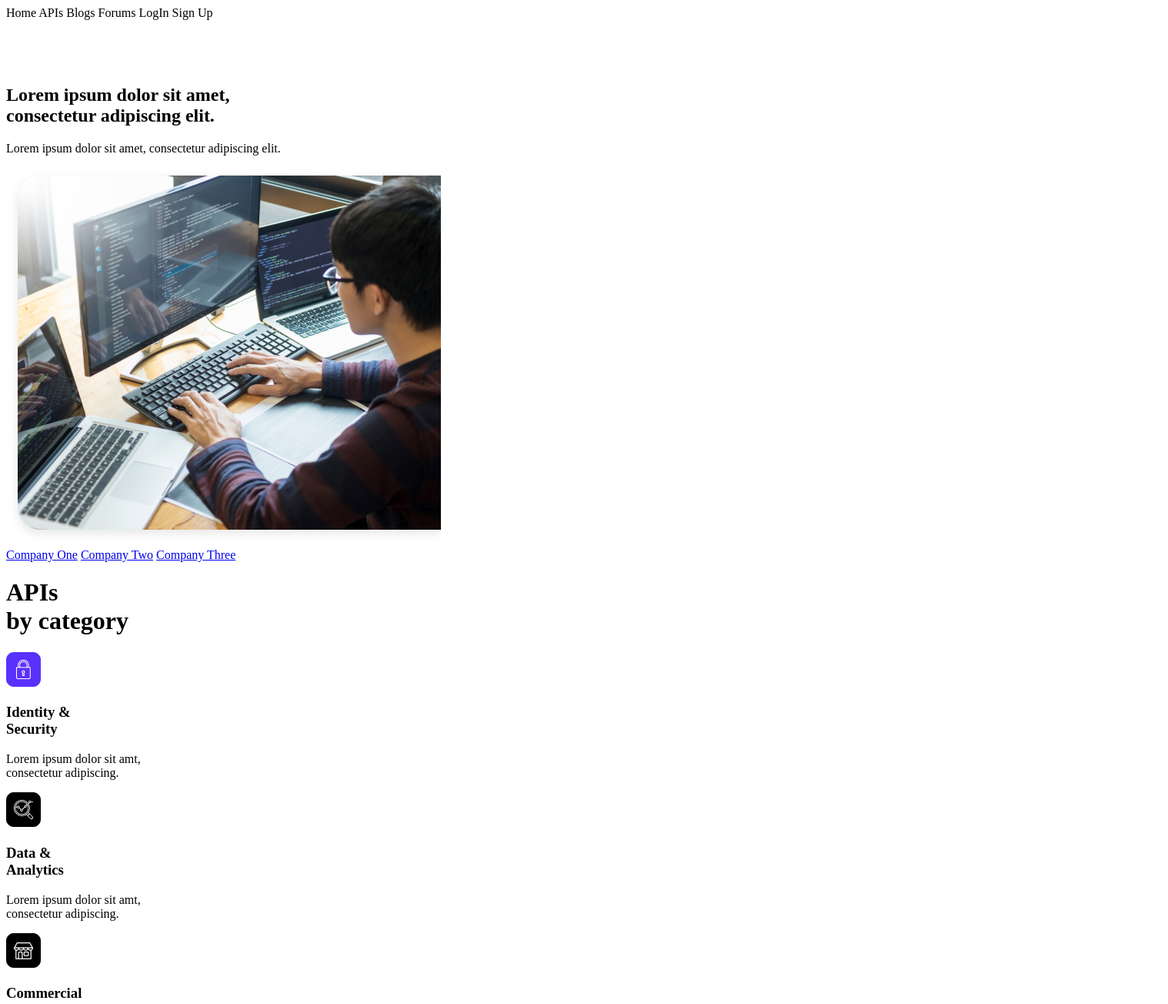
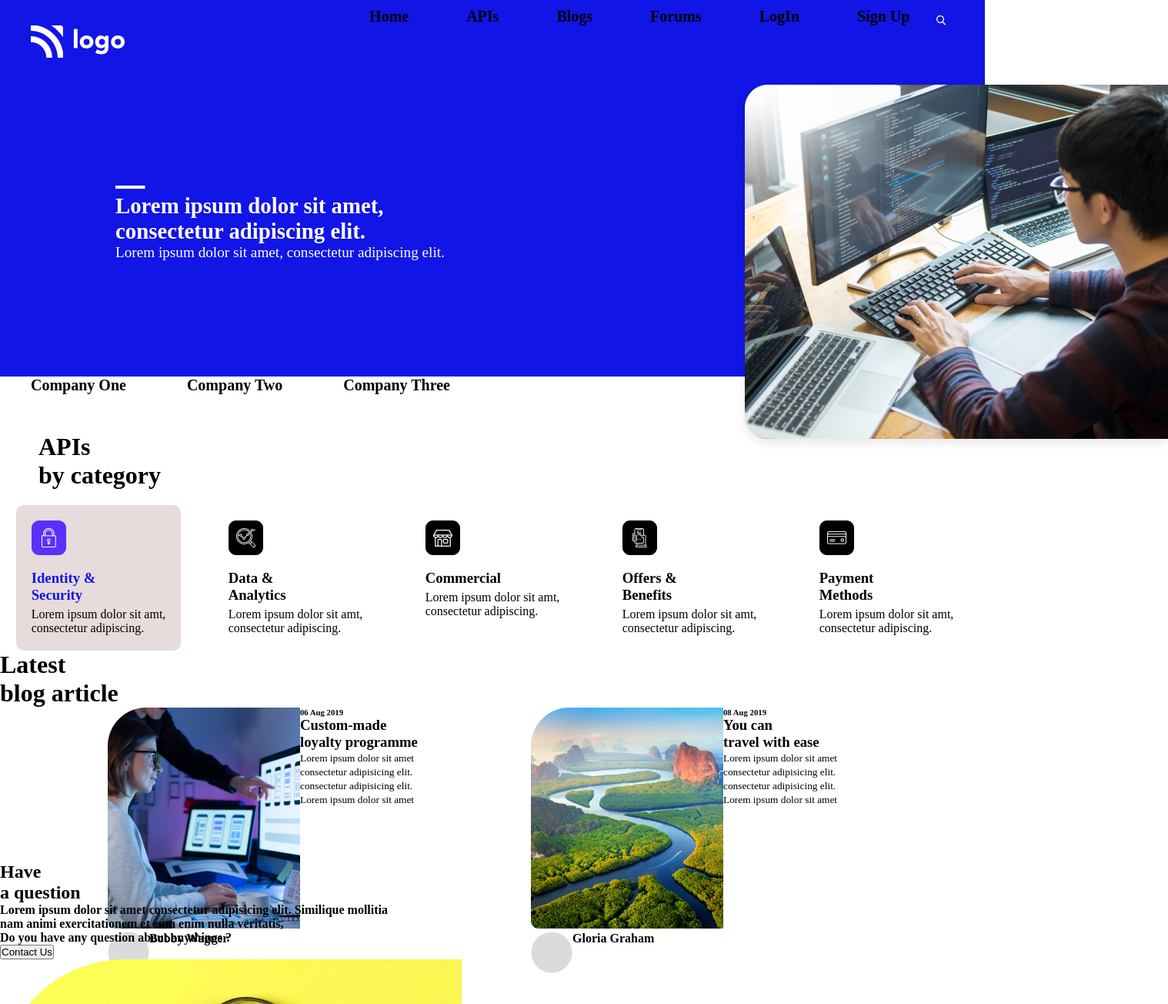
Before and after one commit to aditya1pqr/project-9, a plain HTML site: page index.html in a window 1280 px wide. Shown: the top 1304 px of the page at 77% size, 1518 px wide, since content can reach past the window. Drawn offline with Linux system fonts and the light colour scheme.

Commit message:
complete hero section

```diff
--- /dev/null
+++ b/css/style.css
@@ -0,0 +1,100 @@
+*{
+    margin: 0;
+padding: 0;
+}
+            /* header section starts here */
+            /* navbar begins */
+header{
+
+    background-color: #1115e5;
+}
+
+nav{
+    display: flex;
+    flex-direction:row;
+    justify-content: flex-end;
+    color: rgb(237, 227, 227);
+    width:93%;
+    align-items: end;
+    padding-top: 10px;
+}
+nav,a{
+    margin: 0px 35px 0px 40px;
+    font-size: 20px;
+}
+
+.logo{
+    margin-left: 40px;
+}
+
+.header-text{
+
+    padding: 150px;
+    font-size: larger;
+    color: white;
+}
+.header-image{
+    position: absolute;
+    left : 953px;
+    top: 100px;
+
+}
+
+/* header section ends here */
+
+.companies ,a{
+
+    color: black;
+    font-weight: 900;
+    text-decoration: none;
+}
+
+/* api section stars here */
+
+.api-heading{
+    margin:50px 0px 0px 50px;
+}
+
+.cards{
+    margin-top: 20px;
+    display: flex;
+    justify-content: space-around;
+}
+.card-active{
+    padding: 20px;
+    background-color: #e7dbdb;
+    border-radius: 10px;
+}
+.card{
+    padding: 20px;
+    border-radius: 2px;
+}
+.card-head-active{
+    margin-top: 15px;
+    color: #1115e5;
+}
+.card-head{
+    margin-top: 15px;
+}
+.card-body{
+    margin-top: 5px;
+}
+
+
+/* api categori section ens here */
+
+/* <!-- Blog section --> */
+
+.blog-cards{
+    display: flex;
+    justify-content: center;
+    align-items: center;
+    gap:100px;
+}
+
+.blog-card{
+    display: flex;
+    width: 450px;
+    height: 200px;
+    flex-wrap: wrap;
+}
--- a/index.html
+++ b/index.html
@@ -5,7 +5,7 @@
     <meta http-equiv="X-UA-Compatible" content="IE=edge">
     <meta name="viewport" content="width=device-width, initial-scale=1.0">
     <title>Developer Landing Page</title>
-    <link rel="stylesheet" href="style.css">
+    <link rel="stylesheet" href="./css/style.css">
 </head>
 <body>
     <!-- Header Starts -->
```
